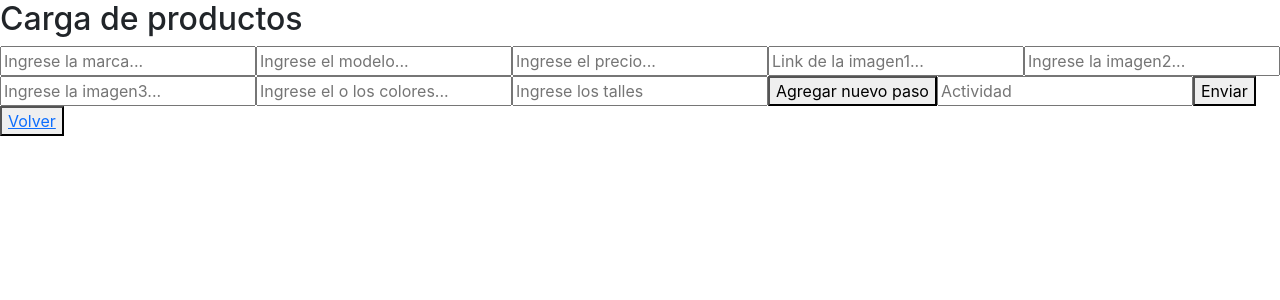
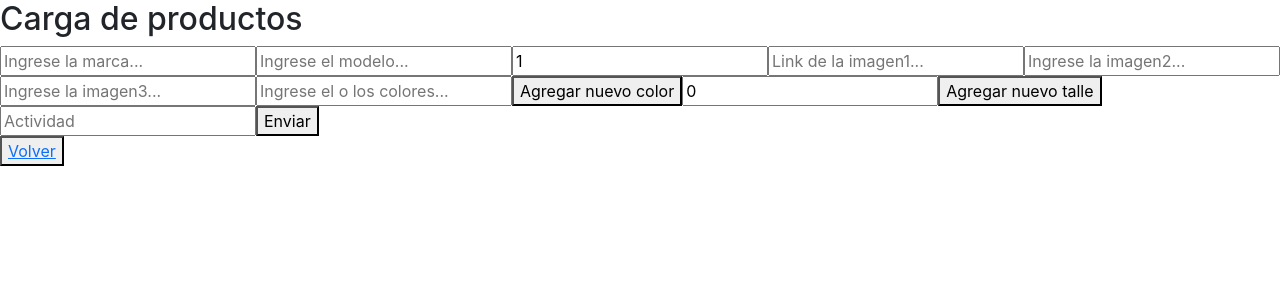
Before and after one commit to Bautistagtno/Pg-henry-footshop-front, a React (Create React App) app: page /crear in a window 1280 px wide. Shown: the top 300 px of the page. Built offline with nearby package versions, Linux system fonts and the light colour scheme.

Commit message:
formulario crear pdcto validado

```diff
--- a/src/Actions/index.js
+++ b/src/Actions/index.js
@@ -54,7 +54,10 @@ export function getFilters ({talla, precio, actividad, order}) {
 export function postProduct (payload){
     return async function (dispatch){
         const response = await axios.post('http://localhost:3001/products/zapatillas', payload)
-        console.log(response)
-        return response;
+        //console.log(response)
+        return dispatch({
+            type: "POST_PRODUCT",
+            response
+        });
     }
 }
--- a/src/Components/Formulario/Formulario.jsx
+++ b/src/Components/Formulario/Formulario.jsx
@@ -1,33 +1,99 @@
-import React, {Fragment , useState} from "react";
-import {useForm } from "react-hook-form";
+import React, { Fragment, useState } from "react";
+import { useForm } from "react-hook-form";
 import { postProduct } from "../../Actions";
 import { useDispatch, useSelector } from "react-redux";
 import { Link } from "react-router-dom";
 
 
+
 const HookForm = () => {
+    // if (!whitespacesParameter.test(newrecipe.name) || !alphabeticalPattern.test(newrecipe.name)){
+    //     errors.name= "El nombre ingresado no puede contener caracteres especiales ni números"
+    //   }
+
+    function validation(input) {
+        let whitespacesParameter = /(?!^\s+$)^.*$/m;  //controla caracteres especiales
+        let alphabeticalPattern = /^[a-zA-ZÀ-ÿ\u00f1\u00d1]+(\s*[a-zA-ZÀ-ÿ\u00f1\u00d1]*)*[a-zA-ZÀ-ÿ\u00f1\u00d1]+$/; //controla que solo sean letras
+        let error = {}
+
+        if (!whitespacesParameter.test(input.actividad) || !alphabeticalPattern.test(input.actividad)) {
+            error.actividad = "La actividad ingresada no puede contener caracteres especiales ni números"
+        }
+
+        if (!input.actividad) {
+            error.actividad = 'Por favor inserta una actividad para tu producto'
+        }
+
+        if (!input.marca) {
+            error.marca = 'Por favor inserta una marca para tu producto'
+        }
+
+        if (!input.modelo) {
+            error.modelo = 'Por favor inserta un modelo para tu producto'
+        }
+
+        if (alphabeticalPattern.test(input.precio)) {
+            error.precio = "El precio solo puede contener numeros"
+        }
+
+        if (input.imagen1.length !== 0 && !/^(https?|chrome):\/\/[^\s$.?#].[^\s]*$/.test(input.imagen1)) {
+            error.imagen1 = 'URL de imagen 1 no valida'
+        }
+
+        if (input.imagen2.length !== 0 && !/^(https?|chrome):\/\/[^\s$.?#].[^\s]*$/.test(input.imagen2)) {
+            error.imagen2 = 'URL de imagen 2 no valida'
+        }
+
+        if (input.imagen3.length !== 0 && !/^(https?|chrome):\/\/[^\s$.?#].[^\s]*$/.test(input.imagen3)) {
+            error.imagen3 = 'URL de imagen 3 no valida'
+        }
+
+        if(input.talle1 && input.talle1 < 28 || input.talle1 > 49) {
+            error.talle1 = 'Debes ingresar una talla entre 28 y 49'
+        }
+
+        // if ((!whitespacesParameter.test(input.color1) || !alphabeticalPattern.test(input.color1))) {
+        //     error.color1 = "El color ingresado no puede contener caracteres especiales ni números"
+        // }
+
+
+        return error
+    }
 
     const dispatch = useDispatch();
 
-    const [input, setInput]=useState({
-        actividad:"",
+    //const history = useHistory();
+
+    const [input, setInput] = useState({
+        actividad: "",
         marca: "",
-        imagen1:""  ,
-        imagen2:""  ,
-        imagen2:""  ,
-        precio:1,
-        modelo:"",
-        talles:[],
-        color:[]
+        imagen1: "",
+        imagen2: "",
+        imagen3: "",
+        precio: 1,
+        modelo: "",
+        talles: [],
+        color: [],
+        color1: "",
+        talle1: 0
     })
+
+
+    let [error, setError] = useState({})
+
+    //console.log(input)
 
     const handleInputChange = (event) => {
         // console.log('event.target.value')
         setInput({
             ...input,
-            [event.target.name] : event.target.value
+            [event.target.name]: event.target.value
         })
-    }
+        setError(validation({
+            ...input,
+            [event.target.name]: event.target.value
+        }))
+    };
     // const {register, errors, handleSubmit} = useForm();
 
     // const onSubmit = (data) => {
@@ -36,32 +102,65 @@ const HookForm = () => {
 
 
     // -----------------------------------------------------------------------------
-    const handleClickAdd = (e) => {
+    const handleAddTalle = (e) => {
 
         setInput({
             ...input,
             talles: [
                 ...input.talles,
-              e.target.value
-            ]
-        });}
+                input.talle1
+            ],
+            talle1: 0
+        });
+        setError(validation({
+            ...input,
+            talles: [
+                ...input.talles,
+                input.talle1
+            ],
+            talle1: 0
+        }))
+    }
+
+    const handleAddColor = (e) => {
+
+        setInput({
+            ...input,
+            color: [
+                ...input.color,
+                input.color1
+            ],
+            color1: ""
+        });
+        setError(validation({
+            ...input,
+            color: [
+                ...input.color,
+                input.color1
+            ],
+            color1: ""
+        }))
+    }
     // -----------------------------------------------------------------------------
 
     const handleSubmit = (e) => {
-        e.prevent.default()
+        e.preventDefault()
         // console.log ()
         dispatch(postProduct(input))
         alert('¡Producto cargado con exito!')
         setInput({
-            actividad:"",
+            actividad: "",
             marca: "",
-            imagen1:""  ,
-            imagen2:""  ,
-            imagen2:""  ,
-            precio:1,
-            modelo:"",
-            talles:[],
-            color:[]
+            imagen1: "",
+            imagen2: "",
+            imagen3: "",
+            precio: 1,
+            modelo: "",
+            talles: [],
+            color: [],
+            color1: "",
+            talle1: 0
+
         })
         // history.push('/home')
 
@@ -77,61 +176,116 @@ const HookForm = () => {
                     type="text"
                     name="marca"
                     onChange={handleInputChange}
+                    value={input.marca}
+                    autoComplete='off'
                 />
+                {error.marca && (
+                    <p>{error.marca}</p>
+                )}
                 <input
                     placeholder="Ingrese el modelo..."
                     type="text"
                     name="modelo"
                     onChange={handleInputChange}
+                    value={input.modelo}
+                    autoComplete='off'
                 />
+                {error.modelo && (
+                    <p>{error.modelo}</p>
+                )}
                 <input
                     placeholder="Ingrese el precio..."
                     type="number"
                     name="precio"
                     onChange={handleInputChange}
+                    value={input.precio}
+                    autoComplete='off'
                 />
+                {error.precio && (
+                    <p>{error.precio}</p>
+                )}
+
                 <input
                     placeholder="Link de la imagen1..."
                     type="text"
                     name="imagen1"
                     onChange={handleInputChange}
+                    value={input.imagen1}
+                    autoComplete='off'
                 />
+                {error.imagen1 && (
+                    <p>{error.imagen1}</p>
+                )}
                 <input
                     placeholder="Ingrese la imagen2..."
                     type="text"
                     name="imagen2"
                     onChange={handleInputChange}
-                />   <input
+                    value={input.imagen2}
+                    autoComplete='off'
+                />
+                {error.imagen2 && (
+                    <p>{error.imagen2}</p>
+                )}
+                <input
                     placeholder="Ingrese la imagen3..."
                     type="text"
                     name="imagen3"
                     onChange={handleInputChange}
+                    value={input.imagen3}
+                    autoComplete='off'
                 />
+                {error.imagen3 && (
+                    <p>{error.imagen3}</p>
+                )}
+
                 <input
                     placeholder="Ingrese el o los colores..."
                     type="text"
-                 name="color"
+                    name="color1"
                     onChange={handleInputChange}
+                    value={input.color1}
+                    autoComplete='off'
+                    defaultValue='Blanco'
                 />
+                {/* {error.color1 && (
+                    <p>{error.color1}</p>
+                )} */}
+
+                <button type="button" onClick={handleAddColor} >
+                    Agregar nuevo color
+                </button>
+
                 <input
                     placeholder="Ingrese los talles"
                     type="number"
-                 name="talles"
-                 onChange={handleClickAdd}
+                    name="talle1"
+                    onChange={handleInputChange}
+                    value={input.talle1}
+                    autoComplete='off'
+                />
+                {error.talle1 && (
+                    <p>{error.talle1}</p>
+                )}
+                <button type="button" onClick={handleAddTalle} disabled={error.talle1? true: false}>
+                    Agregar nuevo talle
+                </button>
 
-                />
-                 <button type="button"  onClick={handleClickAdd}>
-                 Agregar nuevo paso
-             </button>
+
                 <input
                     placeholder="Actividad"
                     type="text"
                     name="actividad"
                     onChange={handleInputChange}
+                    value={input.actividad}
+                    autoComplete='off'
                 />
+                {error.actividad && (
+                    <p>{error.actividad}</p>
+                )}
 
 
-                <button type="submit" onClick={handleSubmit}>Enviar</button>
+                <button type="submit" onClick={handleSubmit} disabled={Object.entries(error).length === 0 ? false : true}>Enviar</button>
 
 
             </form>
--- a/src/Components/SearchBar/SearchBar.jsx
+++ b/src/Components/SearchBar/SearchBar.jsx
@@ -25,7 +25,7 @@ export default function SearchBar(){
 
     }
 
-    console.log(zapaFilter, 'searchbar')
+    //console.log(zapaFilter, 'searchbar')
 
 
 //     if(zapaFilter.length === 0){
--- a/src/Reducer/index.js
+++ b/src/Reducer/index.js
@@ -33,6 +33,11 @@ function rootReducer(state = initialState, action) {
                 zapas: action.payload
             };
 
+        case "POST_PRODUCT":
+            return {
+                ...state,
+            };
+
         default:
             return state
     }
```
Also changed, not shown: 1 other file (tests, documents, lock files or other folders). Lines whose indentation alone changed are shown as unchanged.
